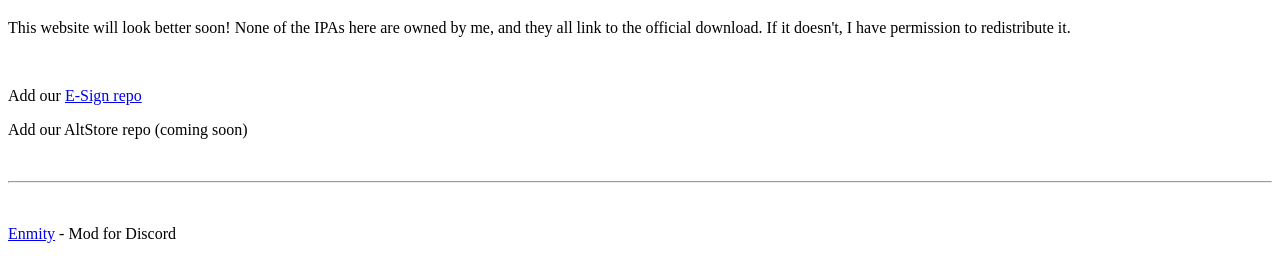
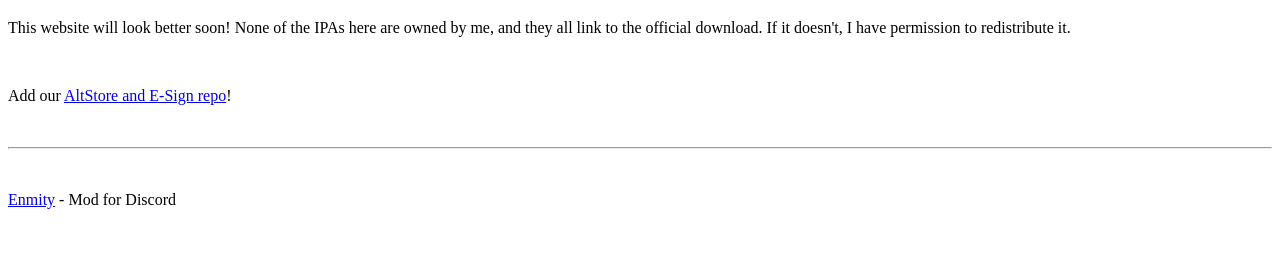
Before and after one commit to itsnebulalol/ipa, a plain HTML site: page index.html in a window 1280 px wide. Shown: the part 61-340 px from the top of the page. Drawn offline with Linux system fonts and the light colour scheme.

Commit message:
Update index.html

```diff
--- a/index.html
+++ b/index.html
@@ -8,17 +8,14 @@
 </head>
 <body>
     <h1>Hi!</h1>
-    <p>This website will look better soon! None of the IPAs here are owned by me, and they all link to the
-official download. If it doesn't, I have permission to redistribute it.</p>
+    <p>This website will look better soon! None of the IPAs here are owned by me, and they all link to the official download. If it doesn't, I have permission to redistribute it.</p>
     <br>
-    <p>Add our <a href="https://ipa.itsnebula.net/esign.json">E-Sign repo</a></p>
-    <p>Add our AltStore repo (coming soon)</p>
+    <p>Add our <a href="https://ipa.itsnebula.net/esign.json">AltStore and E-Sign repo</a>!</p>
 
     <br>
     <hr>
     <br>
 
-    <p><a href="https://github.com/enmity-mod/enmity-ios/releases/download/release-v1.0.8/Enmity.ipa">Enmity</a> - Mod
-for Discord</p>
+    <p><a href="https://github.com/enmity-mod/enmity-ios/releases/download/release-v1.0.8/Enmity.ipa">Enmity</a> - Mod for Discord</p>
 </body>
 </html>
```
